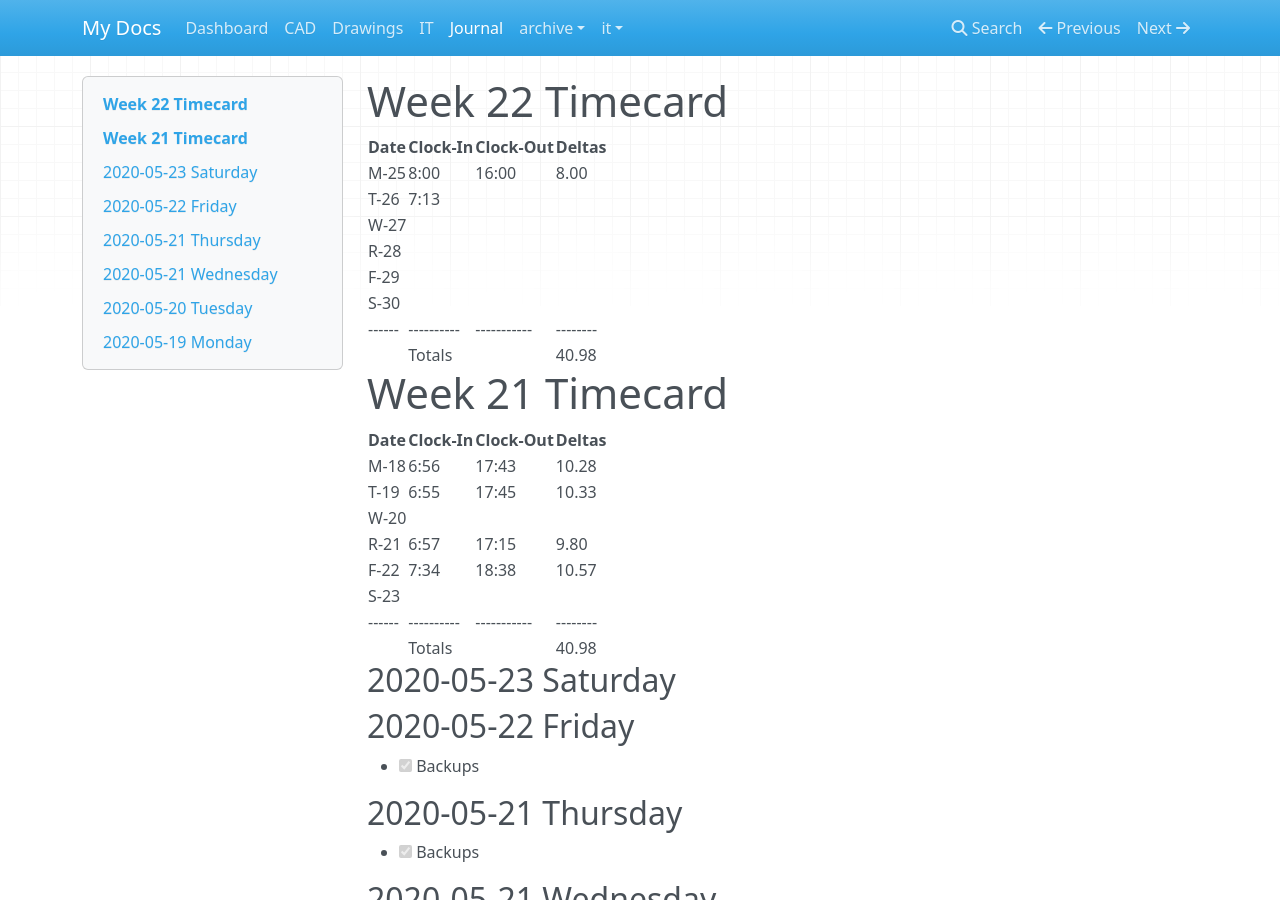
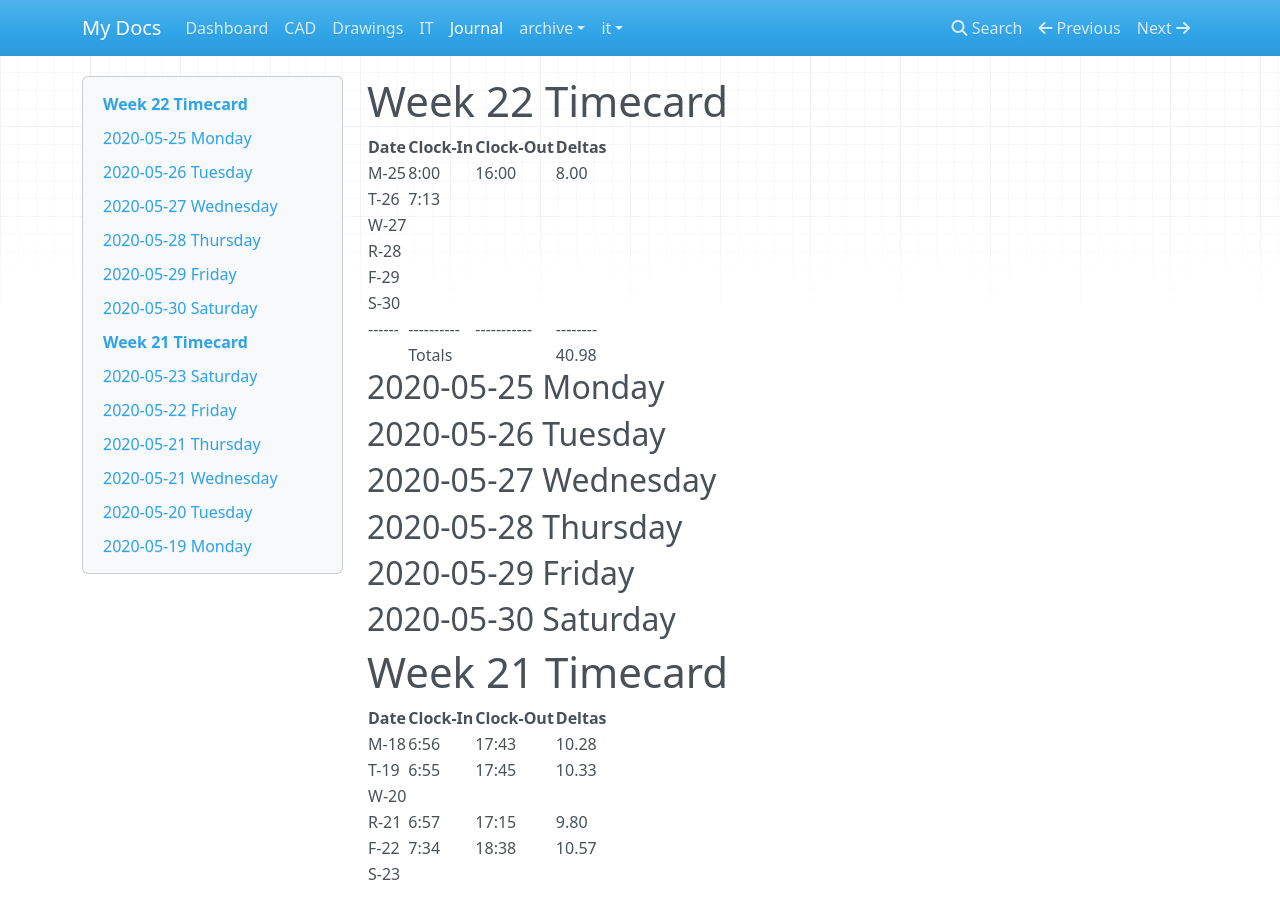
Before and after one commit to linux478/notebook, an MkDocs documentation site: the page built from docs/journal.md, in a window 1280 px wide and 900 px high. Built offline with MkDocs 1.6.1, drawn with Linux system fonts in a browser that asks for light colours; nearby versions of some CDN libraries.

Commit message:
ADD Weekdays

```diff
--- a/docs/journal.md
+++ b/docs/journal.md
@@ -13,6 +13,13 @@ title: Journal
 | S-30 |          |           |        |
 |------|----------|-----------|--------|
 |      | Totals   |           |  40.98 |
+
+## 2020-05-25 Monday
+## 2020-05-26 Tuesday
+## 2020-05-27 Wednesday
+## 2020-05-28 Thursday
+## 2020-05-29 Friday
+## 2020-05-30 Saturday
 
 # Week 21 Timecard
 
```
